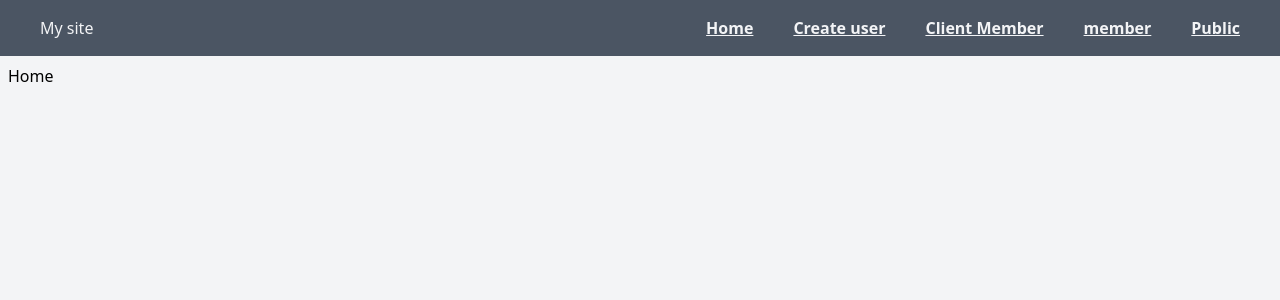
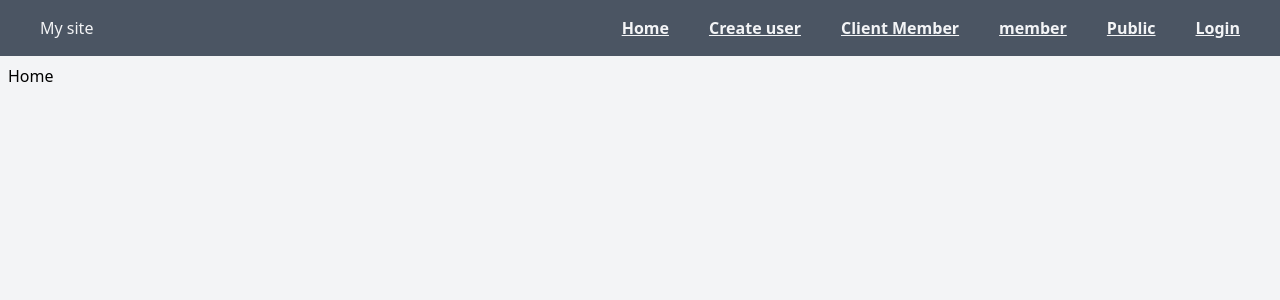
Before and after one commit to alfwani-js/Next-auth, a Next.js app: page / in a window 1280 px wide. Shown: the top 300 px of the page. Built offline with nearby package versions, Linux system fonts and the light colour scheme; no server answers.

Commit message:
update logins

```diff
--- a/app/[components]/Nav.jsx
+++ b/app/[components]/Nav.jsx
@@ -1,6 +1,10 @@
 import Link from "next/link"
+import { getServerSession} from "next-auth"
+import { options } from "../api/auth/[...nextauth]/options"
 
-const Nav = () => {
+
+const Nav = async() => {
+  const session = await getServerSession(options)
   return (
     <div>
        <header className="bg-gray-600 text-gray-100">
@@ -12,6 +16,12 @@
                 <Link href="/ClientMember">Client Member</Link>
                 <Link href="/member">member</Link>
                 <Link href="/public">Public</Link>
+                {session ? (<Link href="/api/auth/signout?callbackurl=/">Logout</Link>
+                ):(
+                    <Link href="/api/auth/signin">Login</Link>
+                )
+                }
+
             </div>
 
         </nav>
```
